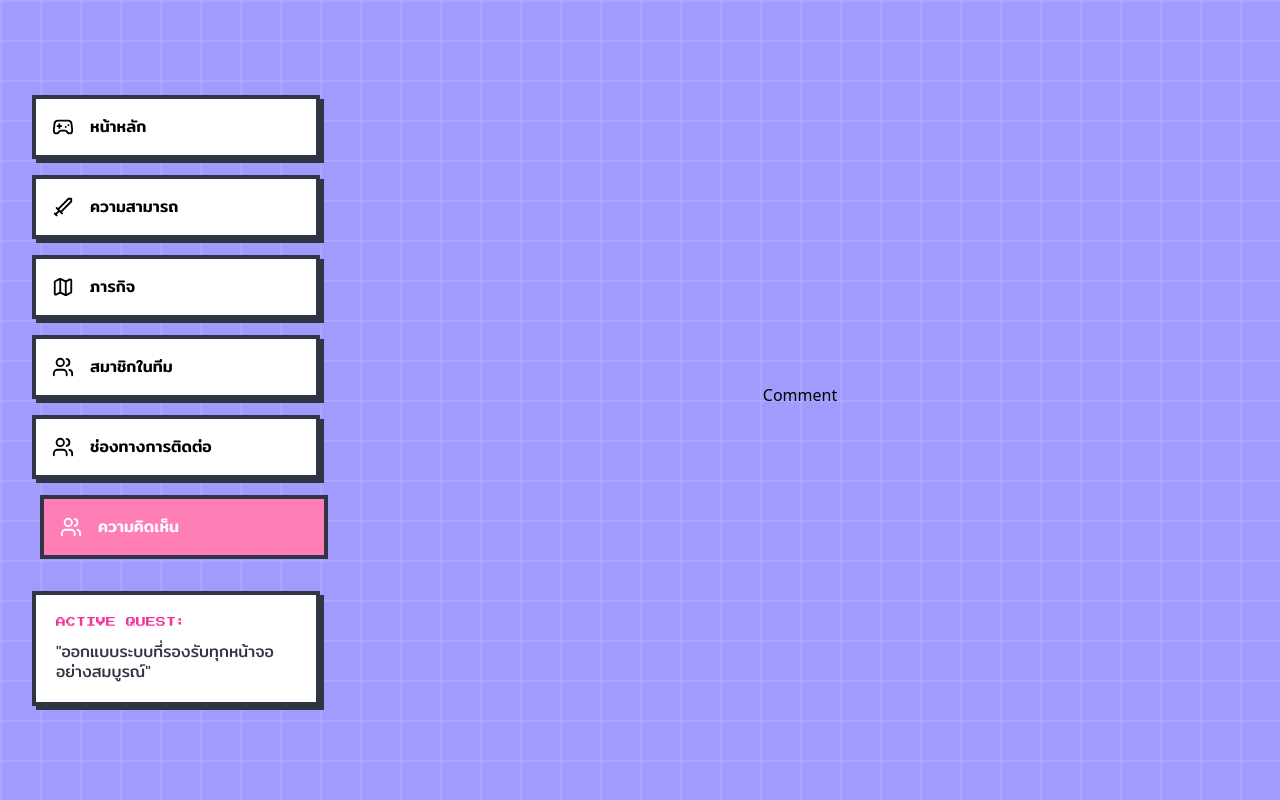
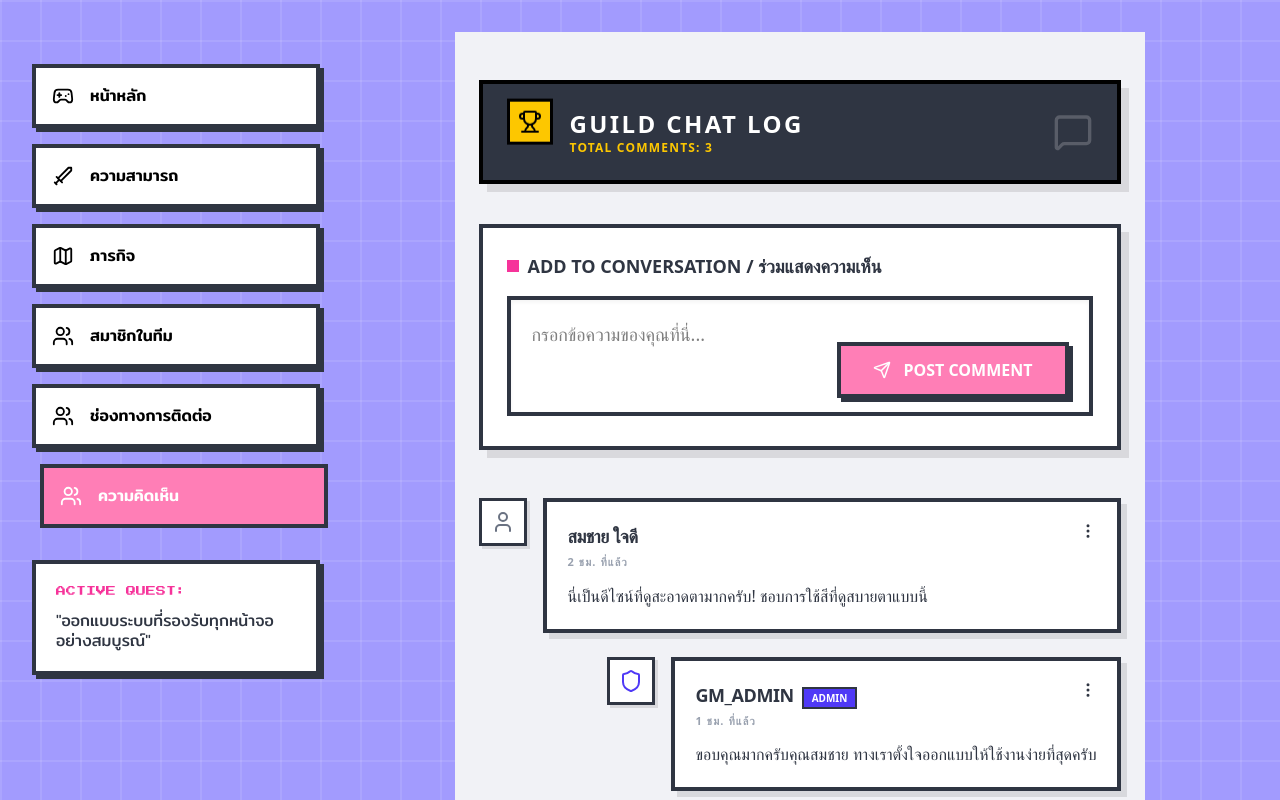
Before and after one commit to ymetdev/pixeljam_project, a React (Vite) app: page / in a window 1280 px wide. Both pictures are taken after a click on the button "ความคิดเห็น". Shown: the top 800 px of the page. Built offline with nearby package versions, Linux system fonts and the light colour scheme.

Commit message:
Uicomment

```diff
--- a/src/App.jsx
+++ b/src/App.jsx
@@ -6,7 +6,7 @@ import TitleScene from "./components/TitleScene";
 import AbilitiesScene from "./components/AbilitiesScene";
 import QuestsScene from "./components/QuestsScene";
 import PartyScene from "./components/PartyScene";
-import BossScene from "./components/BossScene";
+import Contact from "./components/Contact";
 import Comment  from "./components/Comment";
 
 // Import UI Components
@@ -28,7 +28,7 @@ export default function App() {
     { id: "abilities", label: "ความสามารถ", icon: Sword },
     { id: "quests", label: "ภารกิจ", icon: MapIcon },
     { id: "party", label: "สมาชิกในทีม", icon: Users },
-    { id: "boss", label: "ช่องทางการติดต่อ", icon: Users },
+    { id: "Contact", label: "ช่องทางการติดต่อ", icon: Users },
     { id: "comment", label: "ความคิดเห็น", icon: Users },
   ];
 
@@ -42,8 +42,8 @@ export default function App() {
         return <QuestsScene />;
       case "party":
         return <PartyScene />;
-      case "boss":
-        return <BossScene />;
+      case "Contact":
+        return <Contact />;
         case "comment":
         return <Comment />;
       default:
--- a/src/components/Comment.jsx
+++ b/src/components/Comment.jsx
@@ -1,7 +1,176 @@
-import React from "react";
-const Comment = () => {
-    return (
-        <div> Comment</div>
-    )
-}
-export default Comment;
+import React, { useState } from 'react';
+import { MessageSquare, ThumbsUp, Reply, MoreVertical, Send, User, Trophy, Shield } from 'lucide-react';
+
+const App = () => {
+  const [comments, setComments] = useState([
+    {
+      id: 1,
+      author: "สมชาย ใจดี",
+      role: "Hero",
+      avatar: null,
+      content: "นี่เป็นดีไซน์ที่ดูสะอาดตามากครับ! ชอบการใช้สีที่ดูสบายตาแบบนี้",
+      timestamp: "2 ชม. ที่แล้ว",
+
+      replies: [
+        {
+          id: 101,
+          author: "GM_Admin",
+          role: "ผู้ดูแลระบบ",
+          avatar: null,
+          content: "ขอบคุณมากครับคุณสมชาย ทางเราตั้งใจออกแบบให้ใช้งานง่ายที่สุดครับ",
+          timestamp: "1 ชม. ที่แล้ว",
+          likes: 5,
+        }
+      ]
+    },
+    {
+      id: 2,
+      author: "วิภาดา สวยงาม",
+      role: "Hero",
+      avatar: null,
+      content: "อยากให้เพิ่มโหมดมืด (Dark Mode) เข้าไปด้วยจังเลยค่ะ จะได้อ่านตอนกลางคืนได้สะดวก",
+      timestamp: "30 นาทีที่แล้ว",
+
+      replies: []
+    }
+  ]);
+
+  const [newComment, setNewComment] = useState("");
+
+  const handlePostComment = () => {
+    if (!newComment.trim()) return;
+
+    const comment = {
+      id: Date.now(),
+      author: "คุณ (Player 1)",
+      role: "Hero",
+      avatar: null,
+      content: newComment,
+      timestamp: "เมื่อสักครู่",
+      likes: 0,
+      replies: []
+    };
+
+    setComments([comment, ...comments]);
+    setNewComment("");
+  };
+
+  const CommentCard = ({ data, isReply = false }) => (
+    <div className={`flex gap-4 ${isReply ? 'ml-8 md:ml-16 mt-6' : 'mt-8'}`}>
+      {/* Avatar Container */}
+      <div className="flex-shrink-0">
+        <div className={`w-12 h-12 border-[3px] border-[#2f3542] shadow-[3px_3px_0px_rgba(0,0,0,0.1)] flex items-center justify-center bg-white ${data.role === 'ผู้ดูแลระบบ' ? 'text-indigo-600' : 'text-gray-500'}`}>
+          {data.role === 'ผู้ดูแลระบบ' ? <Shield size={24} /> : <User size={24} />}
+        </div>
+      </div>
+
+      {/* Content Area */}
+      <div className="flex-1">
+        <div className="bg-white border-[4px] border-[#2f3542] p-5 shadow-[6px_6px_0px_rgba(0,0,0,0.1)] relative">
+          <div className="flex justify-between items-start mb-3">
+            <div>
+              <span className="font-bold text-[#2f3542] text-lg mr-2 uppercase tracking-tight">{data.author}</span>
+              {data.role === 'ผู้ดูแลระบบ' && (
+                <span className="px-2 py-0.5 bg-indigo-600 text-white text-[10px] font-bold uppercase border-[2px] border-[#2f3542]">
+                  ADMIN
+                </span>
+              )}
+              <span className="block text-[11px] text-gray-400 font-bold uppercase mt-1 tracking-widest">{data.timestamp}</span>
+            </div>
+            <button className="text-[#2f3542] hover:scale-110 transition-transform">
+              <MoreVertical size={18} />
+            </button>
+          </div>
+
+          <p className="text-[#2f3542] leading-relaxed font-medium">
+            {data.content}
+          </p>
+        </div>
+
+        {/* Action Buttons */}
+
+
+        {/* Nested Replies */}
+        {data.replies && data.replies.map(reply => (
+          <CommentCard key={reply.id} data={reply} isReply={true} />
+        ))}
+      </div>
+    </div>
+  );
+
+  return (
+    <div className="min-h-screen bg-[#f1f2f6] py-12 px-4 sm:px-6 font-sans">
+      <div className="max-w-3xl mx-auto">
+
+        {/* Header Panel */}
+        <div className="bg-[#2f3542] border-[4px] border-black p-6 shadow-[8px_8px_0px_rgba(0,0,0,0.1)] mb-10 flex items-center justify-between">
+          <div className="flex items-center gap-4">
+            <div className="bg-yellow-400 border-[3px] border-black p-2 animate-bounce">
+                <Trophy size={24} className="text-black" />
+            </div>
+            <div>
+                <h1 className="text-2xl font-black text-white uppercase tracking-[0.1em]">
+                    Guild Chat Log
+                </h1>
+                <p className="text-yellow-400 text-xs font-bold uppercase tracking-widest">
+                    Total Comments: {comments.length + comments.reduce((acc, c) => acc + c.replies.length, 0)}
+                </p>
+            </div>
+          </div>
+          <MessageSquare className="text-white/20" size={40} />
+        </div>
+
+        {/* Input Section (Contact Form Style) */}
+        <div className="bg-white border-[4px] border-[#2f3542] p-6 shadow-[8px_8px_0px_rgba(0,0,0,0.1)] mb-12">
+          <h3 className="text-lg font-bold text-[#2f3542] mb-4 uppercase flex items-center gap-2">
+            <span className="w-3 h-3 bg-pink-500 inline-block"></span>
+            Add to Conversation / ร่วมแสดงความเห็น
+          </h3>
+          <div className="relative">
+            <textarea
+              value={newComment}
+              onChange={(e) => setNewComment(e.target.value)}
+              placeholder="กรอกข้อความของคุณที่นี่..."
+              className="w-full p-5 border-[4px] border-[#2f3542] focus:bg-pink-50 focus:outline-none font-medium text-lg shadow-inner min-h-[120px] resize-none"
+            />
+            <button
+              onClick={handlePostComment}
+              className="mt-4 w-full md:w-auto md:absolute md:bottom-6 md:right-6 bg-[#ff7eb6] hover:bg-[#ff5a9d] text-white border-[4px] border-[#2f3542] py-3 px-8 font-bold shadow-[4px_4px_0px_#2f3542] active:shadow-none active:translate-x-1 active:translate-y-1 transition-all uppercase flex items-center justify-center gap-3"
+            >
+              <Send size={18} />
+              Post Comment
+            </button>
+          </div>
+        </div>
+
+        {/* Sort Options */}
+        {/* <div className="flex justify-end mb-6">
+          <div className="bg-[#2f3542] border-[3px] border-black px-4 py-1">
+            <select className="bg-transparent text-xs font-bold text-white focus:outline-none cursor-pointer uppercase py-1">
+                <option className="bg-[#2f3542]">Newest First</option>
+                <option className="bg-[#2f3542]">Top Rated</option>
+                <option className="bg-[#2f3542]">Oldest</option>
+            </select>
+          </div>
+        </div> */}
+
+        {/* Comments List */}
+        <div className="space-y-6">
+          {comments.map(comment => (
+            <CommentCard key={comment.id} data={comment} />
+          ))}
+        </div>
+
+        {/* Footer/Load More */}
+        <div className="mt-16 text-center">
+          <button className="bg-white border-[4px] border-[#2f3542] px-10 py-4 text-[#2f3542] font-black uppercase tracking-widest shadow-[6px_6px_0px_#2f3542] hover:shadow-none hover:translate-x-1 hover:translate-y-1 active:translate-x-1.5 active:translate-y-1.5 transition-all">
+            Load More Messages
+          </button>
+        </div>
+
+      </div>
+    </div>
+  );
+};
+
+export default App;
--- a/src/components/BossScene.jsx
+++ b/src/components/Contact.jsx
@@ -11,7 +11,7 @@ import {
 } from "lucide-react";
 import emailjs from "@emailjs/browser";
 
-const BossScene = () => {
+const Contact = () => {
   const [formData, setFormData] = useState({
     name: "",
     email: "",
@@ -211,4 +211,4 @@ const SocialLink = ({ icon, label, color }) => (
   </a>
 );
 
-export default BossScene;
+export default Contact;
```
